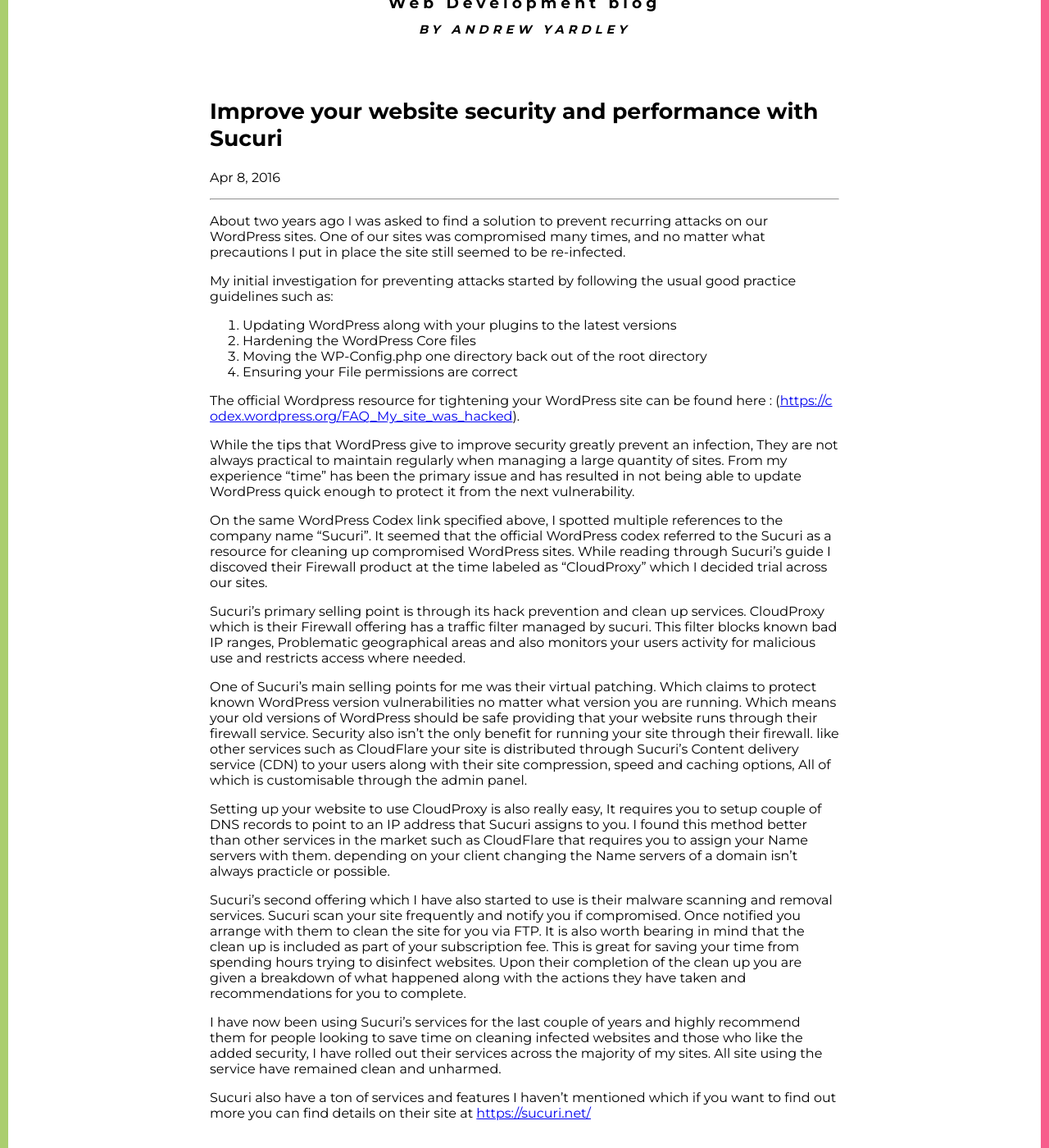
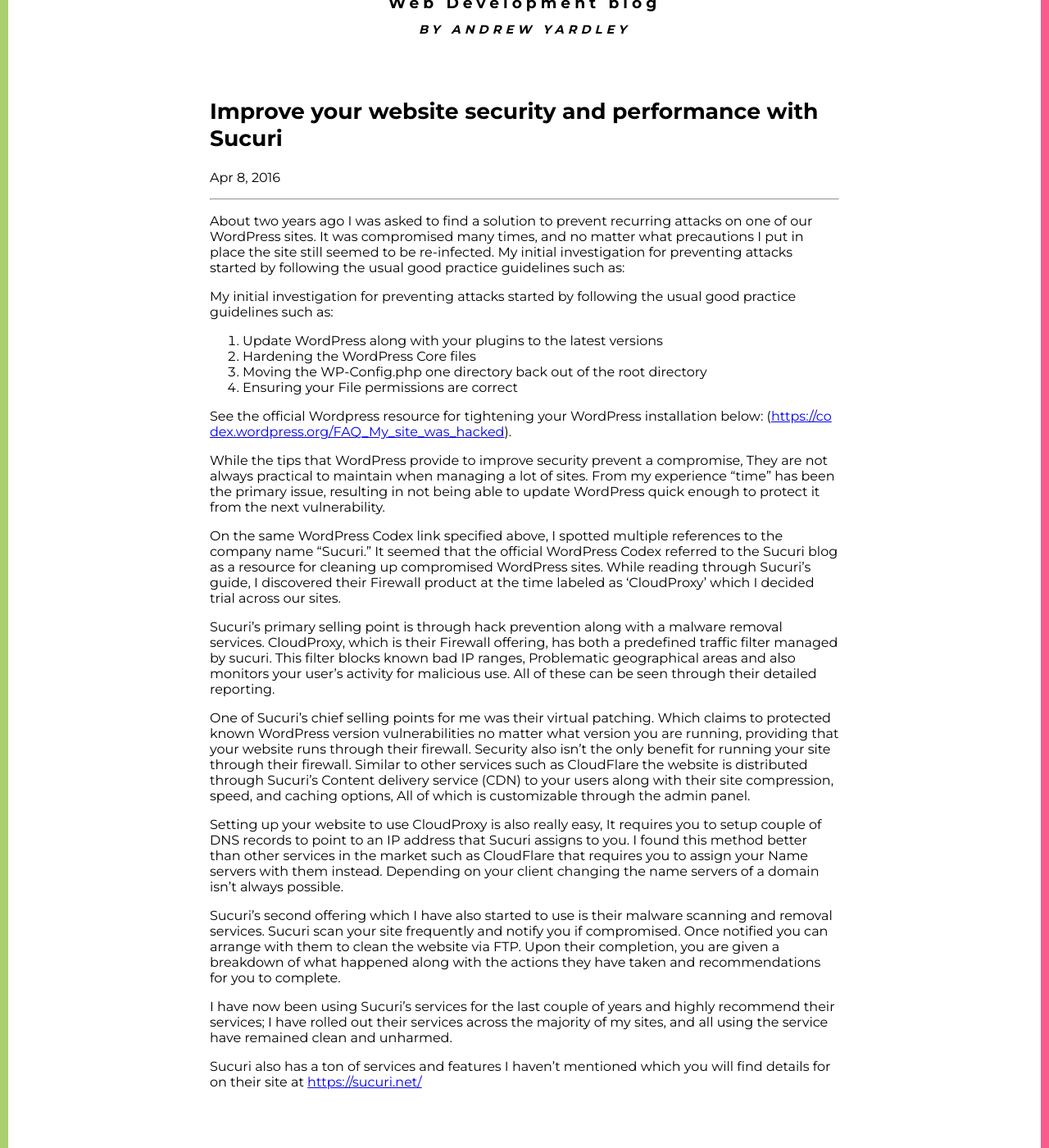
Before and after one commit to 8ix/8ix, a Jekyll site: the page built from _posts/2016-04-08-website-security-with-sucuri.markdown, in a window 1280 px wide and 1400 px high, scrolled down 273 px. Shown: the whole window at 82% size. Built offline with Jekyll 4.4.1, drawn with Linux system fonts in a browser that asks for light colours; nearby versions of some CDN libraries; comment, search, counter and statistics services are not loaded.

Commit message:
Grammar and edit improvement

```diff
--- a/_posts/2016-04-08-website-security-with-sucuri.markdown
+++ b/_posts/2016-04-08-website-security-with-sucuri.markdown
@@ -10,30 +10,30 @@
 permalink: /website-performance-and-security-with-sucuri
 ---
 
-About two years ago I was asked to find a solution to prevent recurring attacks on our WordPress sites. One of our sites was compromised many times, and no matter what precautions I put in place the site still seemed to be re-infected.
+About two years ago I was asked to find a solution to prevent recurring attacks on one of our WordPress sites. It was compromised many times, and no matter what precautions I put in place the site still seemed to be re-infected. My initial investigation for preventing attacks started by following the usual good practice guidelines such as:
 
 My initial investigation for preventing attacks started by following the usual good practice guidelines such as:
 
-1. Updating WordPress along with your plugins to the latest versions
+1. Update WordPress along with your plugins to the latest versions
 2. Hardening the WordPress Core files
 3. Moving the WP-Config.php one directory back out of the root directory
 4. Ensuring your File permissions are correct
 
-The official Wordpress resource for tightening your WordPress site can be found here :
+See the official Wordpress resource for tightening your WordPress installation below:
 (<a href="https://codex.wordpress.org/FAQ_My_site_was_hacked" target="_BLANK">https://codex.wordpress.org/FAQ_My_site_was_hacked</a>).
 
-While the tips that WordPress give to improve security greatly prevent an infection, They are not always practical to maintain regularly when managing a large quantity of sites. From my experience “time” has been the primary issue and has resulted in not being able to update WordPress quick enough to protect it from the next vulnerability.
+While the tips that WordPress provide to improve security prevent a compromise, They are not always practical to maintain when managing a lot of sites. From my experience “time” has been the primary issue, resulting in not being able to update WordPress quick enough to protect it from the next vulnerability.
 
-On the same WordPress Codex link specified above, I spotted multiple references to the company name “Sucuri”. It seemed that the official WordPress codex referred to the Sucuri as a resource for cleaning up compromised WordPress sites. While reading through Sucuri’s guide I discoved their Firewall product at the time labeled as "CloudProxy" which I decided trial across our sites.
+On the same WordPress Codex link specified above, I spotted multiple references to the company name “Sucuri.” It seemed that the official WordPress Codex referred to the Sucuri blog as a resource for cleaning up compromised WordPress sites. While reading through Sucuri’s guide, I discovered their Firewall product at the time labeled as ‘CloudProxy’ which I decided trial across our sites.
 
-Sucuri’s primary selling point is through its hack prevention and clean up services. CloudProxy which is their Firewall offering has a traffic filter managed by sucuri. This filter blocks known bad IP ranges, Problematic geographical areas and also monitors your users activity for malicious use and restricts access where needed.
+Sucuri’s primary selling point is through hack prevention along with a malware removal services. CloudProxy, which is their Firewall offering, has both a predefined traffic filter managed by sucuri. This filter blocks known bad IP ranges, Problematic geographical areas and also monitors your user's activity for malicious use. All of these can be seen through their detailed reporting.
 
-One of Sucuri’s main selling points for me was their virtual patching. Which claims to protect known WordPress version vulnerabilities no matter what version you are running. Which means your old versions of WordPress should be safe providing that your website runs through their firewall service. Security also isn’t the only benefit for running your site through their firewall. like other services such as CloudFlare your site is distributed through Sucuri’s Content delivery service (CDN) to your users along with their site compression, speed and caching options, All of which is customisable through the admin panel.
+One of Sucuri’s chief selling points for me was their virtual patching. Which claims to protected known WordPress version vulnerabilities no matter what version you are running, providing that your website runs through their firewall. Security also isn’t the only benefit for running your site through their firewall. Similar to other services such as CloudFlare the website is distributed through Sucuri’s Content delivery service (CDN) to your users along with their site compression, speed, and caching options, All of which is customizable through the admin panel.
 
-Setting up your website to use CloudProxy is also really easy, It requires you to setup couple of DNS records to point to an IP address that Sucuri assigns to you. I found this method better than other services in the market such as CloudFlare that requires you to assign your Name servers with them. depending on your client changing the Name servers of a domain isn’t always practicle or possible.
+Setting up your website to use CloudProxy is also really easy, It requires you to setup couple of DNS records to point to an IP address that Sucuri assigns to you. I found this method better than other services in the market such as CloudFlare that requires you to assign your Name servers with them instead. Depending on your client changing the name servers of a domain isn’t always possible.
 
-Sucuri’s second offering which I have also started to use is their malware scanning and removal services. Sucuri scan your site frequently and notify you if compromised. Once notified you arrange with them to clean the site for you via FTP. It is also worth bearing in mind that the clean up is included as part of your subscription fee. This is great for saving your time from spending hours trying to disinfect websites. Upon their completion of the clean up you are given a breakdown of what happened along with the actions they have taken and recommendations for you to complete.
+Sucuri’s second offering which I have also started to use is their malware scanning and removal services. Sucuri scan your site frequently and notify you if compromised. Once notified you can arrange with them to clean the website via FTP. Upon their completion, you are given a breakdown of what happened along with the actions they have taken and recommendations for you to complete.
 
-I have now been using Sucuri’s services for the last couple of years and highly recommend them for people looking to save time on cleaning infected websites and those who like the added security, I have rolled out their services across the majority of my sites. All site using the service have remained clean and unharmed.
+I have now been using Sucuri’s services for the last couple of years and highly recommend their services; I have rolled out their services across the majority of my sites, and all using the service have remained clean and unharmed.
 
-Sucuri also have a ton of services and features I haven’t mentioned which if you want to find out more you can find details on their site at <a href="https://sucuri.net/">https://sucuri.net/</a>
+Sucuri also has a ton of services and features I haven’t mentioned which you will find details for on their site at <a href="https://sucuri.net/">https://sucuri.net/</a>
```
